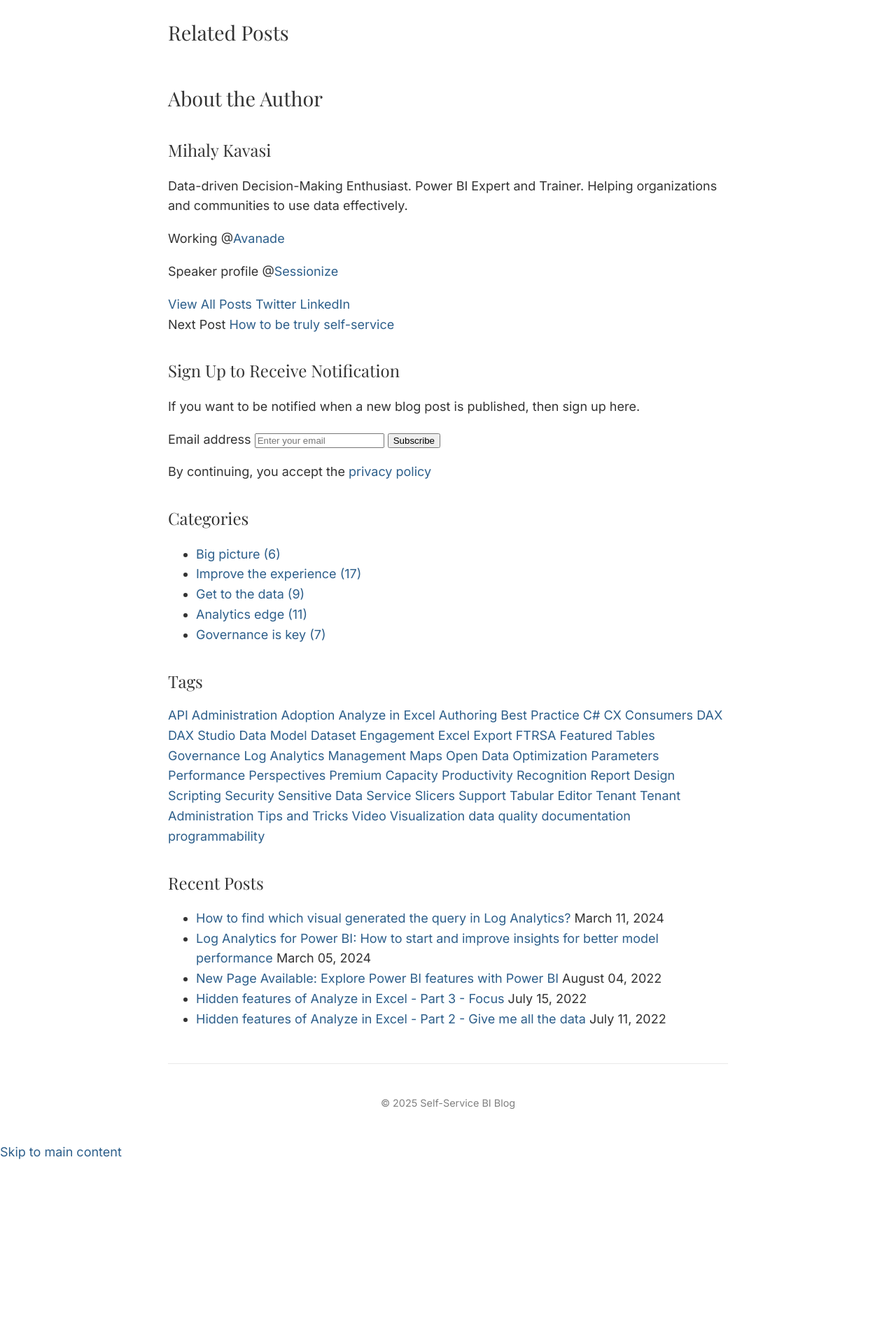
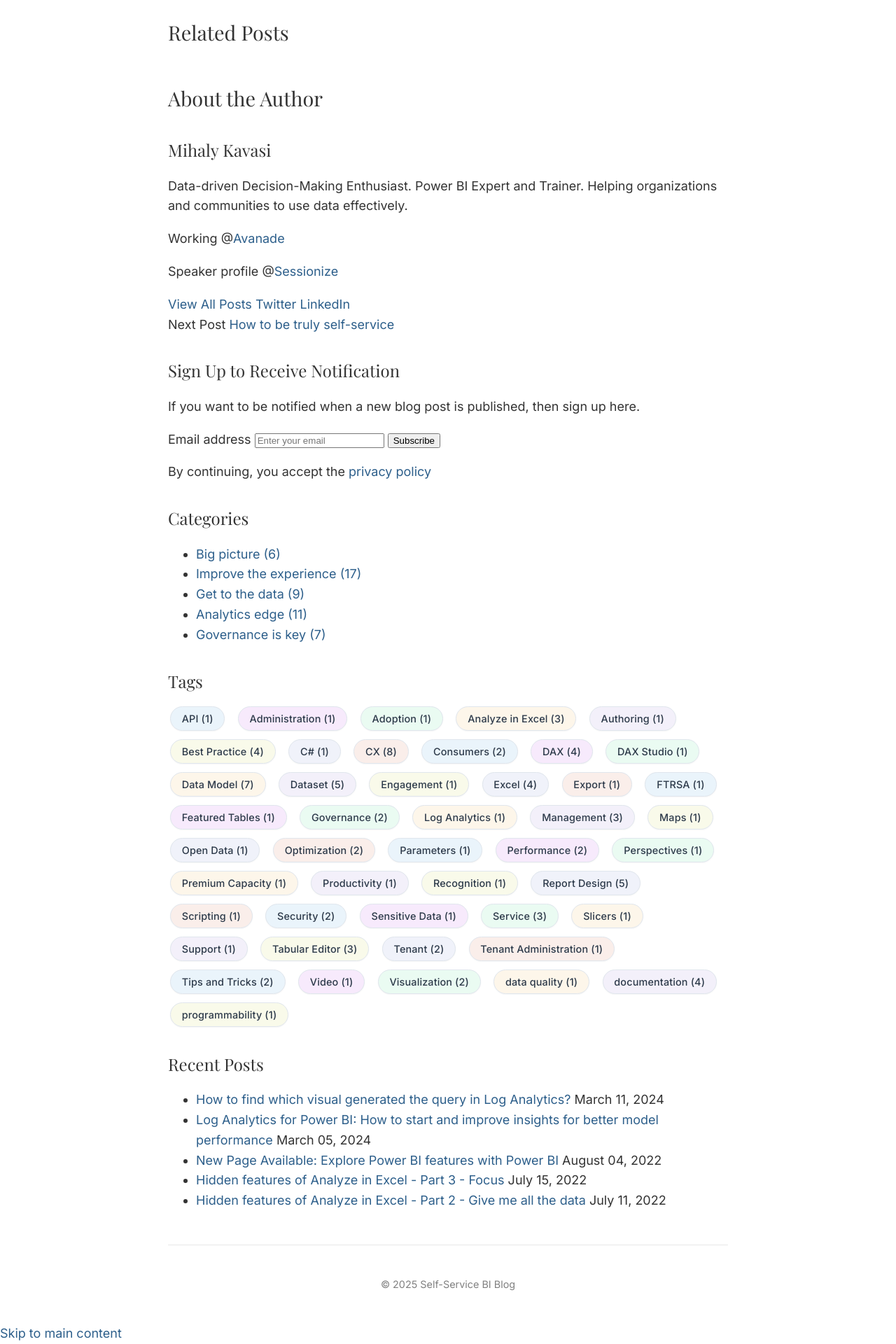
Before and after one commit to KavasiMihaly/KavasiMihaly.github.io, a Jekyll site: the page built from _posts/2019-07-20-about-the-blog.html, in a window 1280 px wide. Shown: the part 2236-4156 px from the top of the page at 70% size. Built offline with Jekyll 4.4.1, drawn with Linux system fonts in a browser that asks for light colours; before the commit the page ends 3896 px from its top, so only the background shows below that.

Commit message:
Refactor tag cloud for uniform appearance, update styles, and add new tag pages for better organization.

```diff
--- a/_includes/sidebar.html
+++ b/_includes/sidebar.html
@@ -34,10 +34,8 @@
   <div class="tag-cloud improved-tag-cloud">
     {% assign tags = site.tags | sort %}
     {% for tag in tags %}
-      {% assign tag_size = tag[1].size %}
-      {% assign size_class = 'tag-size-' | append: tag_size | slice: 0, 10 %}
-      <a href="{{ '/tag/' | append: tag[0] | slugify | append: '/' | relative_url }}" class="tag-link {{ size_class }} tag-color-{{ forloop.index0 | modulo: 8 }}">
-        {{ tag[0] }}
+      <a href="{{ '/tag/' | append: tag[0] | slugify | append: '/' | relative_url }}" class="tag-link tag-color-{{ forloop.index0 | modulo: 8 }}">
+        {{ tag[0] }} ({{ tag[1].size }})
       </a>
     {% endfor %}
   </div>
--- a/_sass/_improved-tag-cloud.scss
+++ b/_sass/_improved-tag-cloud.scss
@@ -17,7 +17,7 @@
     transition: background 0.2s, color 0.2s, box-shadow 0.2s !important;
     box-shadow: 0 1px 2px rgba(0,0,0,0.04) !important;
     margin: 0.1em 0.2em !important;
-    font-size: 1rem !important;
+    font-size: 0.9rem !important; // Uniform font size
     letter-spacing: 0.01em !important;
     border: 1px solid #e0e6ed !important;
 
@@ -29,14 +29,7 @@
     }
   }
 
-  // Tag size classes (adjust as needed for your tag count range)
-  .tag-size-1 { font-size: 0.95rem !important; }
-  .tag-size-2 { font-size: 1.05rem !important; }
-  .tag-size-3 { font-size: 1.15rem !important; }
-  .tag-size-4 { font-size: 1.25rem !important; }
-  .tag-size-5, .tag-size-6 { font-size: 1.35rem !important; }
-  .tag-size-7, .tag-size-8 { font-size: 1.45rem !important; }
-  .tag-size-9, .tag-size-10 { font-size: 1.55rem !important; }
+  // Remove all tag size classes since we want uniform appearance
 
   // Tag color classes (cycle through 8 soft pastel hues)
   .tag-color-0 { background: #eaf4fb !important; color: #2d3a4a !important; }
--- a/assets/css/main.scss
+++ b/assets/css/main.scss
@@ -1,5 +1,7 @@
 ---
 ---
+
+@import "improved-tag-cloud";
 
 // At the top of your file, after the front matter
 @import url('https://fonts.googleapis.com/css2?family=Inter:wght@400;500;600&family=Playfair+Display:wght@400;700&display=swap');
```
Also changed, not shown: tag/API.md (added, +5 -0 lines), tag/FTRSA.md (added, +5 -0 lines), tag/Governance.md (added, +5 -0 lines), tag/Maps.md (added, +5 -0 lines), tag/Perspectives.md (added, +5 -0 lines), tag/Premium-Capacity.md (added, +5 -0 lines), tag/Productivity.md (added, +5 -0 lines), tag/Scripting.md (added, +5 -0 lines), tag/Sensitive-Data.md (added, +5 -0 lines), tag/data-quality.md (added, +5 -0 lines).
